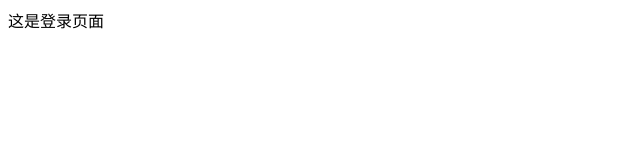
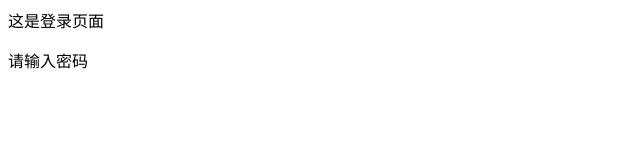
Before and after one commit to lili1005/sixOneQi, a plain HTML site: page login.html in a window 1280 px wide. Shown: the whole page, without its empty margins (0-640 px from the left). Drawn offline with Linux system fonts and the light colour scheme.

Commit message:
修改登录页

```diff
--- a/login.html
+++ b/login.html
@@ -7,5 +7,6 @@
 </head>
 <body>
     <div>这是登录页面</div>
+    <p>请输入密码</p>
 </body>
 </html>
```
